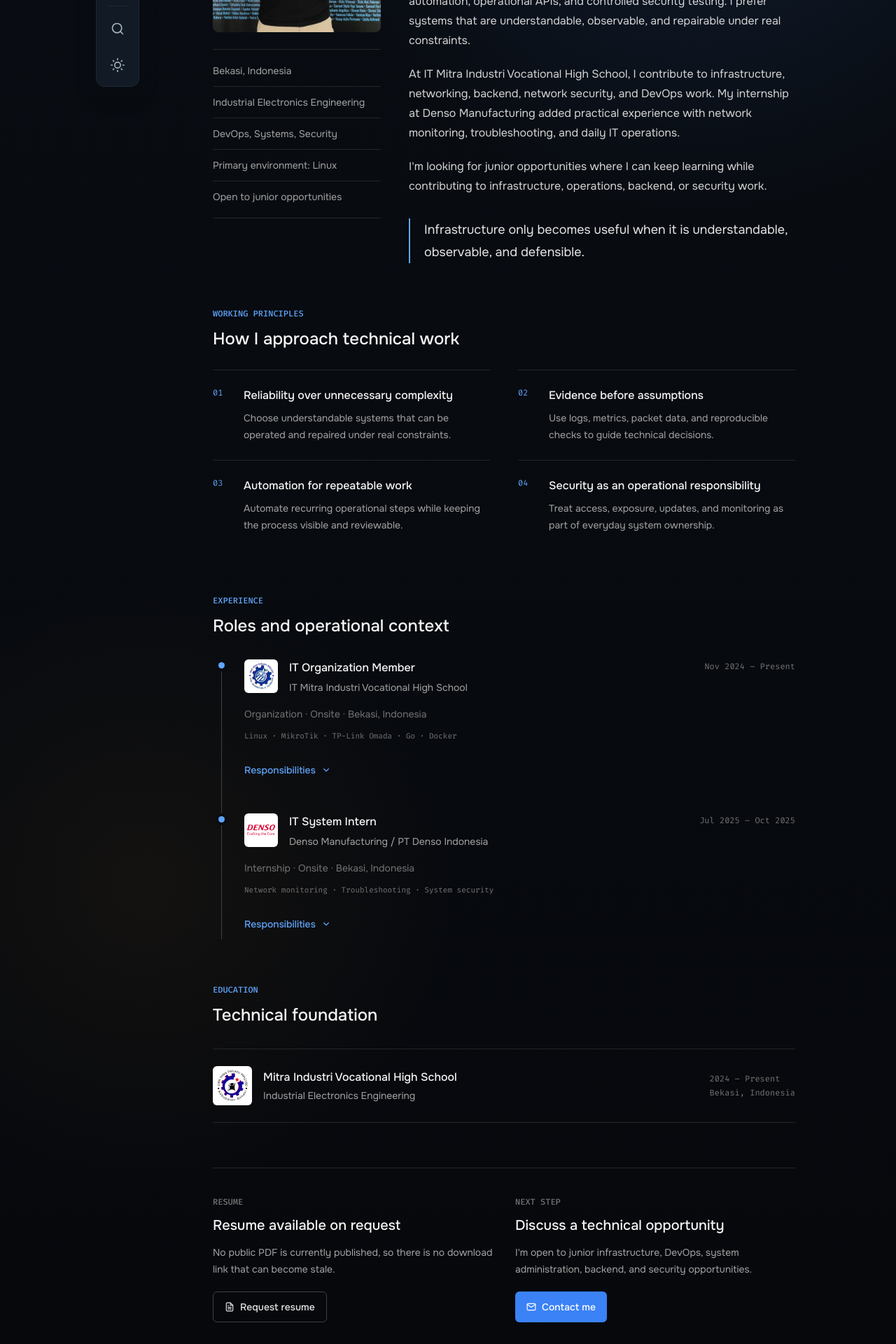
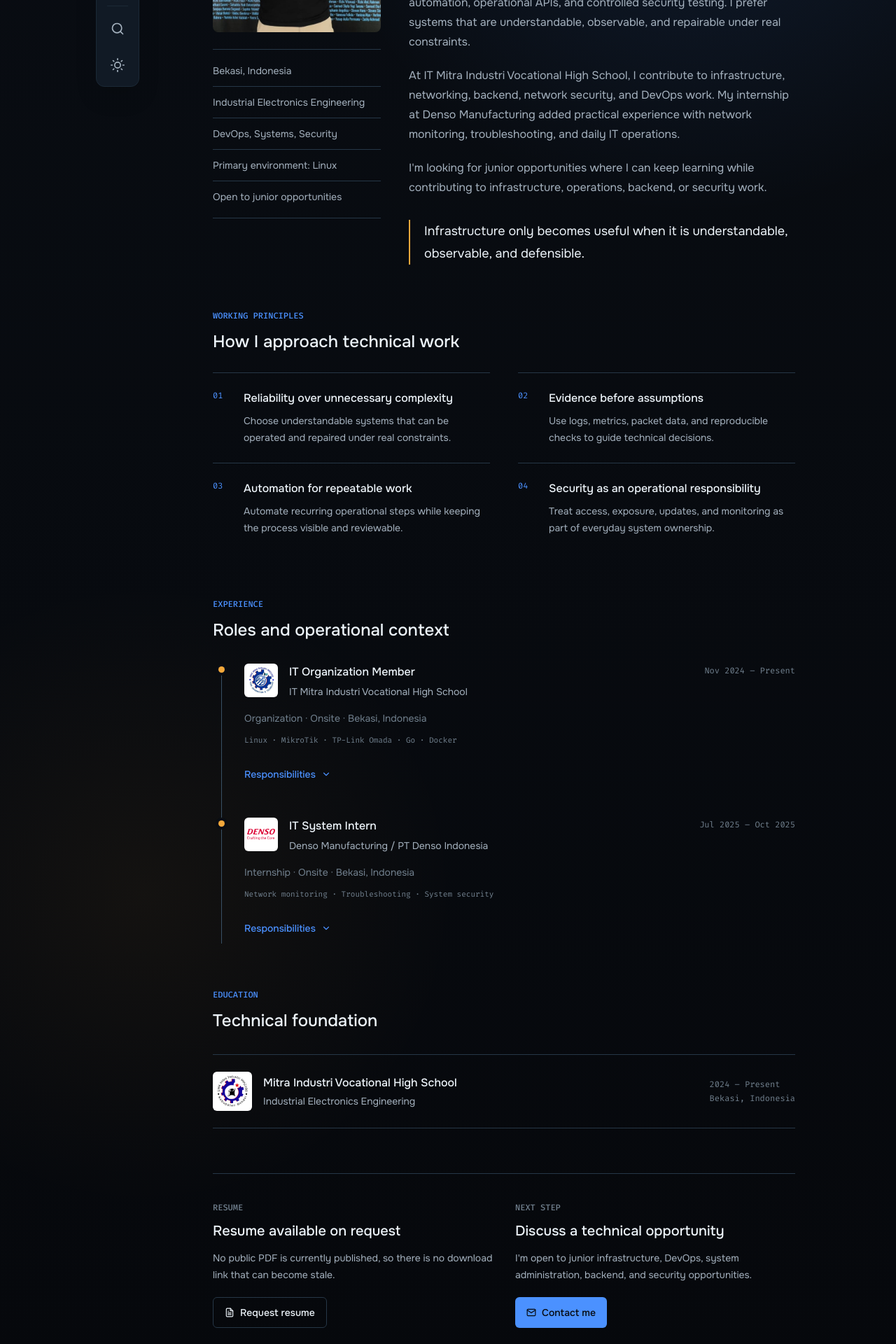
Before and after one commit to parothegreat/parothegreat-portfolio, a Next.js app: page /about in a window 1280 px wide. Shown: the part 480-2400 px from the top of the page at 70% size. Built offline with nearby package versions, Linux system fonts and the light colour scheme.

Commit message:
[style] src/modules/about/components/About.tsx

```diff
--- a/src/modules/about/components/About.tsx
+++ b/src/modules/about/components/About.tsx
@@ -4,10 +4,7 @@ import { FiChevronDown, FiFileText, FiMail } from 'react-icons/fi';
 
 import { EDUCATION } from '@/data/education';
 import { EXPERIENCE } from '@/data/experience';
-import {
-  PROFILE,
-  WORKING_PRINCIPLES,
-} from '@/data/profile';
+import { PROFILE, WORKING_PRINCIPLES } from '@/data/profile';
 
 const formatMonth = (value: string) =>
   new Intl.DateTimeFormat('en', {
@@ -41,11 +38,11 @@ const About = () => {
             className='aspect-[4/5] w-full max-w-[240px] rounded-lg object-cover object-top'
             priority
           />
-          <ul className='mt-6 border-y border-neutral-200 py-2 dark:border-neutral-800'>
+          <ul className='mt-6 border-y border-[var(--line-default)] py-2'>
             {quickFacts.map((fact) => (
               <li
                 key={fact}
-                className='border-b border-neutral-200 py-3 text-sm leading-5 text-neutral-600 last:border-b-0 dark:border-neutral-800 dark:text-neutral-400'
+                className='border-b border-[var(--line-default)] py-3 text-sm leading-5 text-[var(--text-secondary)] last:border-b-0'
               >
                 {fact}
               </li>
@@ -54,16 +51,14 @@ const About = () => {
         </div>
 
         <div>
-          <p className='font-code text-xs font-medium uppercase text-blue-600 dark:text-blue-400'>
-            Introduction
-          </p>
+          <p className='signal-label'>Introduction</p>
           <h2
             id='about-intro-heading'
-            className='mt-3 text-2xl font-medium leading-tight text-neutral-950 dark:text-neutral-100'
+            className='mt-3 text-2xl font-medium leading-tight text-[var(--text-primary)]'
           >
             Practical systems, built with operational context.
           </h2>
-          <div className='mt-6 space-y-5 text-base leading-7 text-neutral-700 dark:text-neutral-300'>
+          <div className='mt-6 space-y-5 text-base leading-7 text-[var(--text-secondary)]'>
             <p>
               I&apos;m {PROFILE.fullName}, also known online as{' '}
               <span className='font-medium'>@{PROFILE.username}</span>. I study
@@ -74,8 +69,8 @@ const About = () => {
             <p>
               My work sits around Linux infrastructure, network fundamentals,
               automation, operational APIs, and controlled security testing. I
-              prefer systems that are understandable, observable, and
-              repairable under real constraints.
+              prefer systems that are understandable, observable, and repairable
+              under real constraints.
             </p>
             <p>
               At IT Mitra Industri Vocational High School, I contribute to
@@ -90,7 +85,7 @@ const About = () => {
               backend, or security work.
             </p>
           </div>
-          <blockquote className='mt-8 border-l-2 border-blue-600 pl-5 text-lg leading-8 text-neutral-800 dark:border-blue-400 dark:text-neutral-200'>
+          <blockquote className='mt-8 border-l-2 border-[var(--signal-500)] pl-5 text-lg leading-8 text-[var(--text-primary)]'>
             Infrastructure only becomes useful when it is understandable,
             observable, and defensible.
           </blockquote>
@@ -98,12 +93,10 @@ const About = () => {
       </section>
 
       <section aria-labelledby='principles-heading'>
-        <p className='font-code text-xs font-medium uppercase text-blue-600 dark:text-blue-400'>
-          Working principles
-        </p>
+        <p className='signal-label'>Working principles</p>
         <h2
           id='principles-heading'
-          className='mt-3 text-2xl font-medium text-neutral-950 dark:text-neutral-100'
+          className='mt-3 text-2xl font-medium text-[var(--text-primary)]'
         >
           How I approach technical work
         </h2>
@@ -111,16 +104,16 @@ const About = () => {
           {WORKING_PRINCIPLES.map((principle, index) => (
             <li
               key={principle.title}
-              className='grid grid-cols-[32px_minmax(0,1fr)] gap-3 border-t border-neutral-200 py-6 dark:border-neutral-800'
+              className='grid grid-cols-[32px_minmax(0,1fr)] gap-3 border-t border-[var(--line-default)] py-6'
             >
-              <span className='font-code text-xs text-blue-600 dark:text-blue-400'>
+              <span className='font-code text-xs text-[var(--circuit-500)]'>
                 {String(index + 1).padStart(2, '0')}
               </span>
               <div>
-                <h3 className='font-medium text-neutral-950 dark:text-neutral-100'>
+                <h3 className='font-medium text-[var(--text-primary)]'>
                   {principle.title}
                 </h3>
-                <p className='mt-2 text-sm leading-6 text-neutral-600 dark:text-neutral-400'>
+                <p className='mt-2 text-sm leading-6 text-[var(--text-secondary)]'>
                   {principle.description}
                 </p>
               </div>
@@ -130,21 +123,19 @@ const About = () => {
       </section>
 
       <section id='experience' aria-labelledby='experience-heading'>
-        <p className='font-code text-xs font-medium uppercase text-blue-600 dark:text-blue-400'>
-          Experience
-        </p>
+        <p className='signal-label'>Experience</p>
         <h2
           id='experience-heading'
-          className='mt-3 text-2xl font-medium text-neutral-950 dark:text-neutral-100'
+          className='mt-3 text-2xl font-medium text-[var(--text-primary)]'
         >
           Roles and operational context
         </h2>
-        <ol className='mt-8 ml-3 border-l border-neutral-300 dark:border-neutral-700'>
+        <ol className='ml-3 mt-8 border-l border-[var(--line-strong)]'>
           {EXPERIENCE.map((item) => (
             <li key={item.id} className='relative pb-10 pl-8 last:pb-0'>
               <span
                 aria-hidden='true'
-                className='absolute -left-[5px] top-1 h-[9px] w-[9px] rounded-full bg-blue-600 ring-4 ring-[var(--background)] dark:bg-blue-400'
+                className='absolute -left-[5px] top-1 h-[9px] w-[9px] rounded-full bg-[var(--signal-500)] ring-4 ring-[var(--background)]'
               />
               <article>
                 <div className='flex flex-col gap-4 sm:flex-row sm:items-start sm:justify-between'>
@@ -159,21 +150,21 @@ const About = () => {
                       />
                     ) : null}
                     <div className='min-w-0'>
-                      <h3 className='font-medium text-neutral-950 dark:text-neutral-100'>
+                      <h3 className='font-medium text-[var(--text-primary)]'>
                         {item.role}
                       </h3>
-                      <p className='mt-1 text-sm leading-6 text-neutral-600 dark:text-neutral-400'>
+                      <p className='mt-1 text-sm leading-6 text-[var(--text-secondary)]'>
                         {item.organization}
                       </p>
                     </div>
                   </div>
-                  <p className='shrink-0 font-code text-xs leading-5 text-neutral-500'>
+                  <p className='shrink-0 font-code text-xs leading-5 text-[var(--text-tertiary)]'>
                     {formatMonth(item.startDate)} –{' '}
                     {item.endDate ? formatMonth(item.endDate) : 'Present'}
                   </p>
                 </div>
 
-                <p className='mt-4 text-sm text-neutral-500'>
+                <p className='mt-4 text-sm text-[var(--text-tertiary)]'>
                   {item.type[0].toUpperCase() + item.type.slice(1)} ·{' '}
                   {item.workMode
                     ? item.workMode[0].toUpperCase() + item.workMode.slice(1)
@@ -182,19 +173,19 @@ const About = () => {
                   {item.location}
                 </p>
                 {item.technologies?.length ? (
-                  <p className='mt-3 font-code text-[11px] leading-5 text-neutral-500'>
+                  <p className='mt-3 font-code text-[11px] leading-5 text-[var(--text-tertiary)]'>
                     {item.technologies.join(' · ')}
                   </p>
                 ) : null}
                 <details className='group mt-4'>
-                  <summary className='flex min-h-[44px] w-fit cursor-pointer list-none items-center gap-2 text-sm font-medium text-blue-600 focus-visible:outline-none focus-visible:ring-2 focus-visible:ring-blue-500 dark:text-blue-400'>
+                  <summary className='flex min-h-[44px] w-fit cursor-pointer list-none items-center gap-2 text-sm font-medium text-[var(--circuit-500)] focus-visible:outline-none focus-visible:ring-2 focus-visible:ring-[var(--focus-ring)]'>
                     Responsibilities
                     <FiChevronDown
                       aria-hidden='true'
                       className='transition-transform duration-200 group-open:rotate-180 motion-reduce:transition-none'
                     />
                   </summary>
-                  <ul className='mt-3 list-disc space-y-2 pl-5 text-sm leading-6 text-neutral-600 dark:text-neutral-400'>
+                  <ul className='mt-3 list-disc space-y-2 pl-5 text-sm leading-6 text-[var(--text-secondary)]'>
                     {item.responsibilities.map((responsibility) => (
                       <li key={responsibility}>{responsibility}</li>
                     ))}
@@ -207,16 +198,14 @@ const About = () => {
       </section>
 
       <section id='education' aria-labelledby='education-heading'>
-        <p className='font-code text-xs font-medium uppercase text-blue-600 dark:text-blue-400'>
-          Education
-        </p>
+        <p className='signal-label'>Education</p>
         <h2
           id='education-heading'
-          className='mt-3 text-2xl font-medium text-neutral-950 dark:text-neutral-100'
+          className='mt-3 text-2xl font-medium text-[var(--text-primary)]'
         >
           Technical foundation
         </h2>
-        <ol className='mt-8 border-y border-neutral-200 dark:border-neutral-800'>
+        <ol className='mt-8 border-y border-[var(--line-default)]'>
           {EDUCATION.map((item) => (
             <li
               key={item.id}
@@ -237,18 +226,18 @@ const About = () => {
                     href={item.schoolUrl}
                     target='_blank'
                     rel='noopener noreferrer'
-                    className='font-medium text-neutral-950 hover:text-blue-600 focus-visible:outline-none focus-visible:ring-2 focus-visible:ring-blue-500 dark:text-neutral-100 dark:hover:text-blue-400'
+                    className='font-medium text-[var(--text-primary)] hover:text-[var(--circuit-500)] focus-visible:outline-none focus-visible:ring-2 focus-visible:ring-[var(--focus-ring)]'
                   >
                     {item.school}
                   </Link>
                 ) : (
                   <h3 className='font-medium'>{item.school}</h3>
                 )}
-                <p className='mt-1 text-sm text-neutral-600 dark:text-neutral-400'>
+                <p className='mt-1 text-sm text-[var(--text-secondary)]'>
                   {item.program}
                 </p>
               </div>
-              <p className='font-code text-xs leading-5 text-neutral-500'>
+              <p className='font-code text-xs leading-5 text-[var(--text-tertiary)]'>
                 {item.startYear} – {item.endYear ?? 'Present'}
                 <br />
                 {item.location}
@@ -258,40 +247,40 @@ const About = () => {
         </ol>
       </section>
 
-      <section className='grid gap-8 border-t border-neutral-200 pt-10 dark:border-neutral-800 sm:grid-cols-2'>
+      <section className='grid gap-8 border-t border-[var(--line-default)] pt-10 sm:grid-cols-2'>
         <div>
-          <p className='font-code text-xs font-medium uppercase text-neutral-500'>
+          <p className='font-code text-xs font-medium uppercase text-[var(--text-tertiary)]'>
             Resume
           </p>
-          <h2 className='mt-3 text-xl font-medium text-neutral-950 dark:text-neutral-100'>
+          <h2 className='mt-3 text-xl font-medium text-[var(--text-primary)]'>
             Resume available on request
           </h2>
-          <p className='mt-3 text-sm leading-6 text-neutral-600 dark:text-neutral-400'>
+          <p className='mt-3 text-sm leading-6 text-[var(--text-secondary)]'>
             No public PDF is currently published, so there is no download link
             that can become stale.
           </p>
           <Link
             href='mailto:alvaroprayogo38@gmail.com?subject=Resume%20Request'
-            className='mt-5 inline-flex min-h-[44px] items-center gap-2 rounded-md border border-neutral-300 px-4 text-sm font-medium text-neutral-800 hover:border-neutral-400 focus-visible:outline-none focus-visible:ring-2 focus-visible:ring-blue-500 dark:border-neutral-700 dark:text-neutral-200 dark:hover:border-neutral-600'
+            className='mt-5 inline-flex min-h-[44px] items-center gap-2 rounded-md border border-[var(--line-default)] px-4 text-sm font-medium text-[var(--text-primary)] hover:border-[var(--line-strong)] focus-visible:outline-none focus-visible:ring-2 focus-visible:ring-[var(--focus-ring)]'
           >
             <FiFileText aria-hidden='true' />
             Request resume
           </Link>
         </div>
         <div>
-          <p className='font-code text-xs font-medium uppercase text-neutral-500'>
+          <p className='font-code text-xs font-medium uppercase text-[var(--text-tertiary)]'>
             Next step
           </p>
-          <h2 className='mt-3 text-xl font-medium text-neutral-950 dark:text-neutral-100'>
+          <h2 className='mt-3 text-xl font-medium text-[var(--text-primary)]'>
             Discuss a technical opportunity
           </h2>
-          <p className='mt-3 text-sm leading-6 text-neutral-600 dark:text-neutral-400'>
+          <p className='mt-3 text-sm leading-6 text-[var(--text-secondary)]'>
             I&apos;m open to junior infrastructure, DevOps, system
             administration, backend, and security opportunities.
           </p>
           <Link
             href='/contact'
-            className='mt-5 inline-flex min-h-[44px] items-center gap-2 rounded-md bg-blue-600 px-4 text-sm font-medium text-white hover:bg-blue-700 focus-visible:outline-none focus-visible:ring-2 focus-visible:ring-blue-500 focus-visible:ring-offset-2 dark:bg-blue-500 dark:hover:bg-blue-400 dark:hover:text-neutral-950'
+            className='mt-5 inline-flex min-h-[44px] items-center gap-2 rounded-md bg-[var(--circuit-500)] px-4 text-sm font-medium text-[var(--accent-contrast)] hover:bg-[var(--accent-hover)] focus-visible:outline-none focus-visible:ring-2 focus-visible:ring-[var(--focus-ring)] focus-visible:ring-offset-2 focus-visible:ring-offset-[var(--background)]'
           >
             <FiMail aria-hidden='true' />
             Contact me
```
